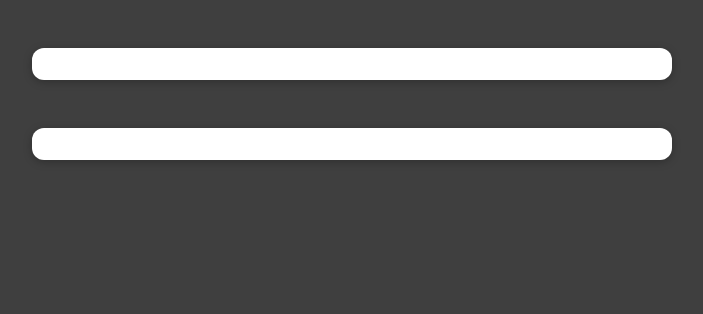
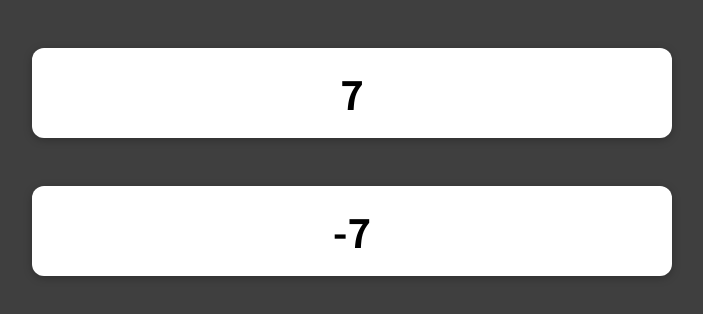
Before and after one commit to Sepinood-Karimi/custom-counter, a React (Create React App) app: page / in a window 1280 px wide. Shown: the top 314 px of the page, without its empty margins (288-991 px from the left). Built offline with nearby package versions, Linux system fonts and the light colour scheme.

Commit message:
use custom hook to forward and backward

```diff
--- a/src/components/BackwardCounter.js
+++ b/src/components/BackwardCounter.js
@@ -1,11 +1,10 @@
-
-
 import Card from './Card';
+import useCounter from "../hooks/use-counter";
 
 const BackwardCounter = () => {
+  const counter = useCounter(false);
 
-
-  return <Card></Card>;
+  return <Card>{counter}</Card>;
 };
 
 export default BackwardCounter;
--- a/src/components/ForwardCounter.js
+++ b/src/components/ForwardCounter.js
@@ -1,10 +1,10 @@
-
-
 import Card from './Card';
+import useCounter from "../hooks/use-counter";
 
 const ForwardCounter = () => {
+  const counter = useCounter();
 
-  return <Card></Card>;
+  return <Card>{counter}</Card>;
 };
 
 export default ForwardCounter;
--- /dev/null
+++ b/src/hooks/use-counter.js
@@ -0,0 +1,23 @@
+import {useEffect, useState} from "react";
+
+const useCounter = (forward=true) => {
+    const [counter,setCounter] = useState(0);
+
+    useEffect(()=>{
+        const interval = setInterval(()=>{
+            if (forward){
+                setCounter(prevCounter => prevCounter + 1)
+            }
+            if (!forward){
+                setCounter(prevCounter => prevCounter - 1)
+            }
+        },1000);
+
+        return ()=>clearInterval(interval);
+    },[forward]);
+
+    return counter;
+
+};
+
+export default useCounter;
```
